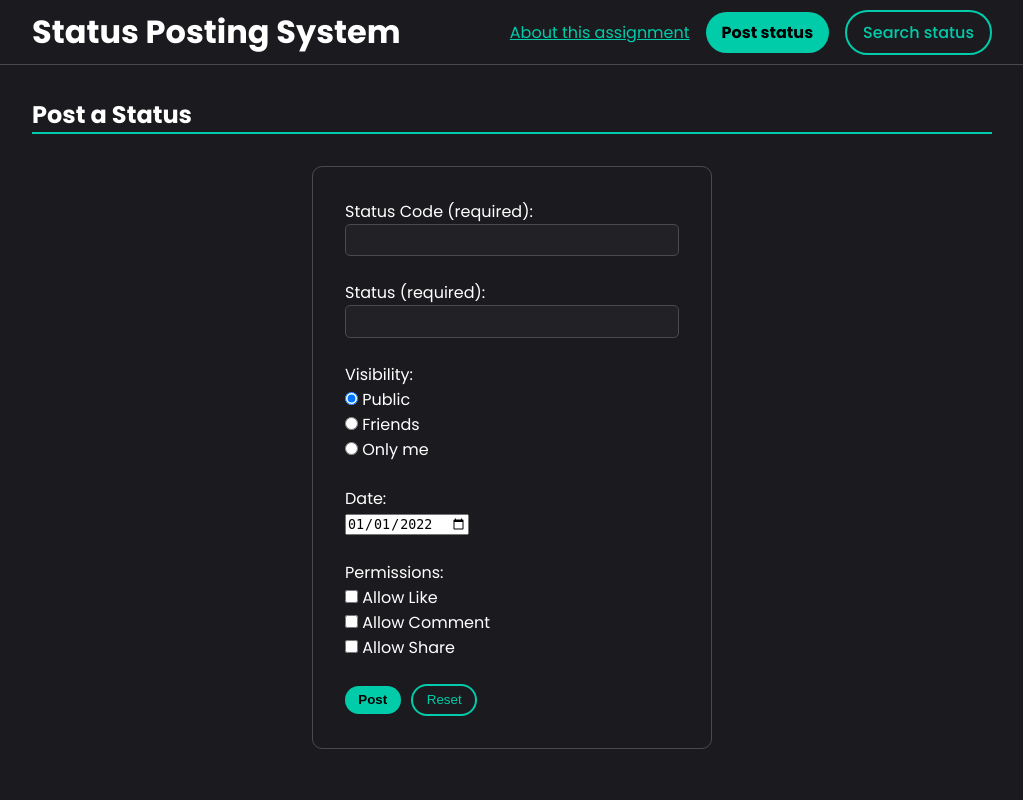
After one commit to loganmartlew/status-posting-system, a PHP site: page /poststatusform.php in a window 1280 px wide. The commit adds this page. Shown: the whole page, without its empty margins (128-1151 px from the left). Run offline with PHP 8.4, Linux system fonts and the light colour scheme.

Commit message:
Added RegEx patterns to necessary input elements

```diff
--- a/root/app/public/poststatusform.html
+++ b/root/app/public/poststatusform.php
@@ -44,6 +44,7 @@
     <main>
       <h2>Post a Status</h2>
       <hr />
+      <?php include_once('regex-patterns.php') ?>
       <form class="card">
         <div class="form-field">
           <label for="statuscode">Status Code (required):</label>
@@ -52,6 +53,8 @@
             type="text"
             name="statuscode"
             id="statuscode"
+            pattern="<?php echo $STATUS_CODE_REGEXP_HTML; ?>"
+            title="<?php echo $STATUS_CODE_DESC; ?>"
             required
           />
         </div>
@@ -63,6 +66,8 @@
             type="text"
             name="status"
             id="status"
+            pattern="<?php echo $STATUS_REGEXP_HTML; ?>"
+            title="<?php echo $STATUS_DESC; ?>"
             required
           />
         </div>
--- /dev/null
+++ b/root/app/public/regex-patterns.php
@@ -0,0 +1,10 @@
+<?php
+  $STATUS_CODE_REGEXP = "/^S\d{4}$/";
+  // Remove slashes from start and end of string for HTML pattern attribute
+  $STATUS_CODE_REGEXP_HTML = substr($STATUS_CODE_REGEXP, 1, -1);
+  $STATUS_CODE_DESC = "Capital S followed by 4 numbers. E.g: S1234.";
+
+  $STATUS_REGEXP = "/^([A-Za-z0-9\,\.\!\?]\s*)+$/";
+  // Remove slashes from start and end of string for HTML pattern attribute
+  $STATUS_REGEXP_HTML = substr($STATUS_REGEXP, 1, -1);
+  $STATUS_DESC = "Can include alphanumeric characters, ',', '.', '!', and '?'.";
```
